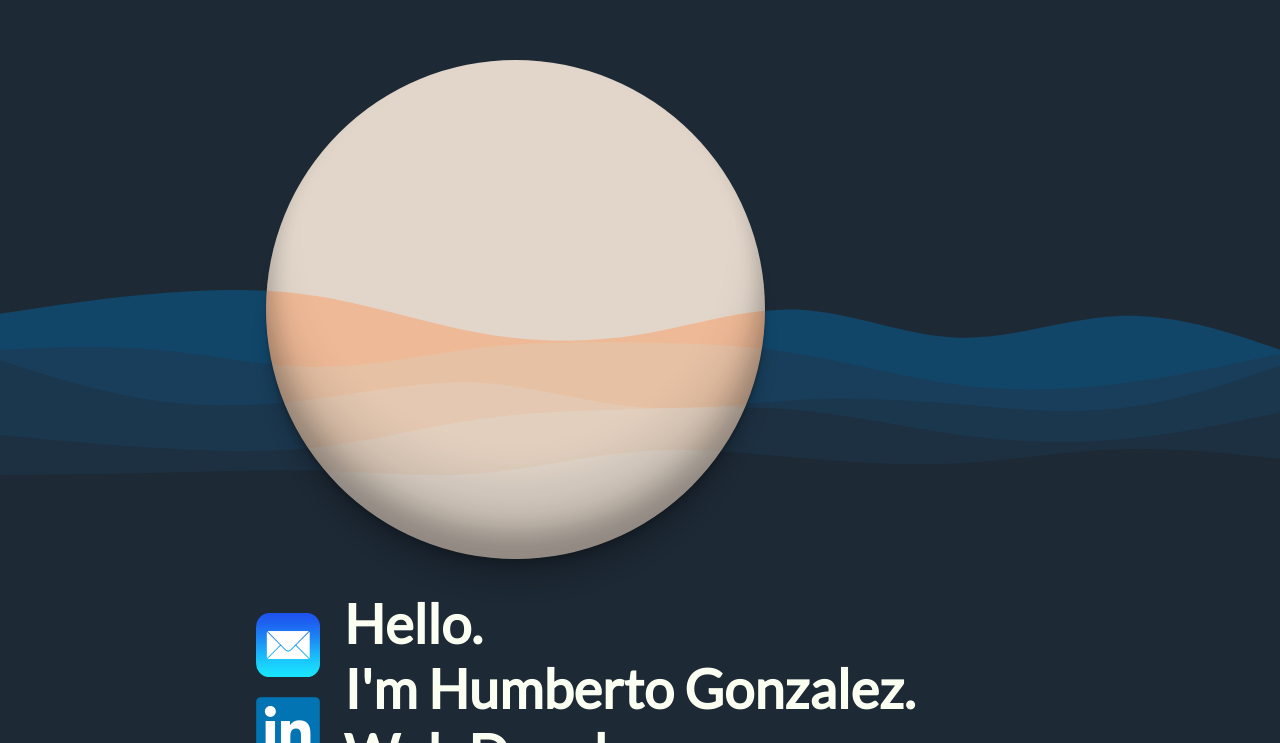
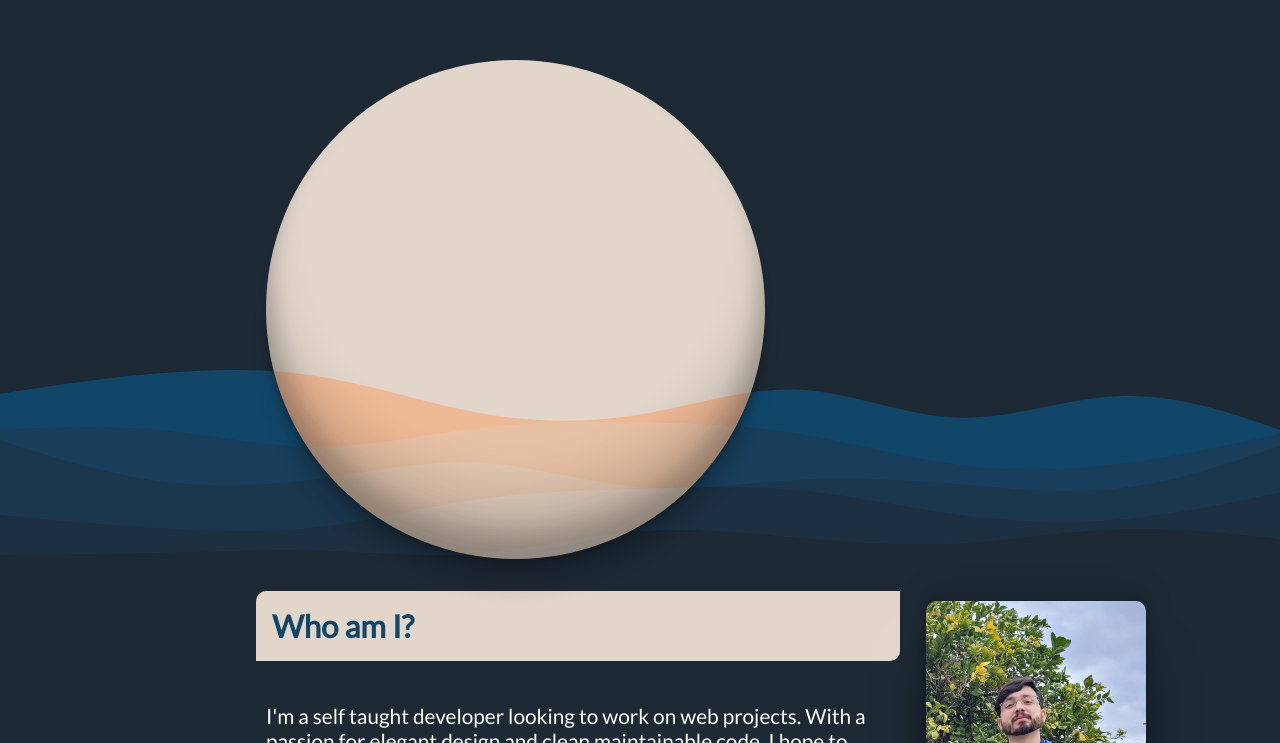
Before and after one commit to Yummy275/portfolio, a React (Create React App) app: page / in a window 1280 px wide. Shown: the part 209-952 px from the top of the page. Built offline with nearby package versions, Linux system fonts and the light colour scheme.

Commit message:
stable before message box

```diff
--- a/src/App.js
+++ b/src/App.js
@@ -8,9 +8,7 @@ import { MorphingCircles } from './components/Circle';
 import { breakpoints } from './util/breakpoints';
 
 const Container = styled.div`
-    position: relative;
-
-    div.main-circles {
+    .main-circles {
         display: flex;
         justify-content: center;
         align-items: center;
@@ -35,9 +33,8 @@ function App() {
             <div className="main-circles">
                 <MorphingCircles />
             </div>
-            <InvertBallWave />
-            <MessageBox />
             <div className="info-content">
+                <InvertBallWave />
                 <AboutMe />
                 <Projects />
             </div>
--- a/src/components/InvertBallWave.js
+++ b/src/components/InvertBallWave.js
@@ -4,11 +4,13 @@ import waveGradientVertical from '../images/wavesGradientVertical.svg';
 import waveGradient from '../images/wavesGradient.svg';
 import { InvertCircle } from './Circle';
 import { breakpoints } from '../util/breakpoints';
+import { colors } from '../util/colors';
 
 const Container = styled.div`
-    position: relative;
     height: 100vh;
-
+    display: flex;
+    align-items: flex-end;
+    background-color: ${colors.black};
     img {
         width: 100%;
     }
--- a/src/components/MessageBox.js
+++ b/src/components/MessageBox.js
@@ -8,10 +8,10 @@ import { breakpoints } from '../util/breakpoints';
 import { colors } from '../util/colors';
 
 const Container = styled.div`
-    background-color: ${colors.black};
-    margin-bottom: 160px;
-    position: sticky;
+    position: absolute;
     top: 0;
+    z-index: 10;
+    padding: 36px;
 
     .greeting-content {
         display: flex;
```
